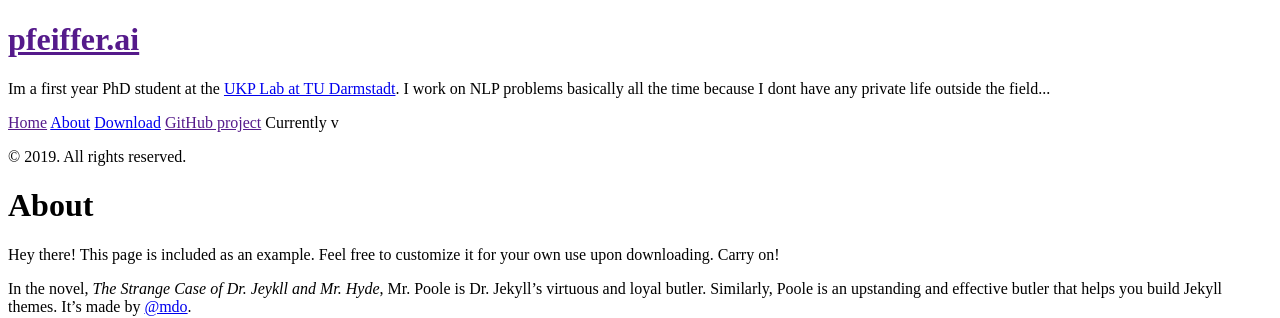
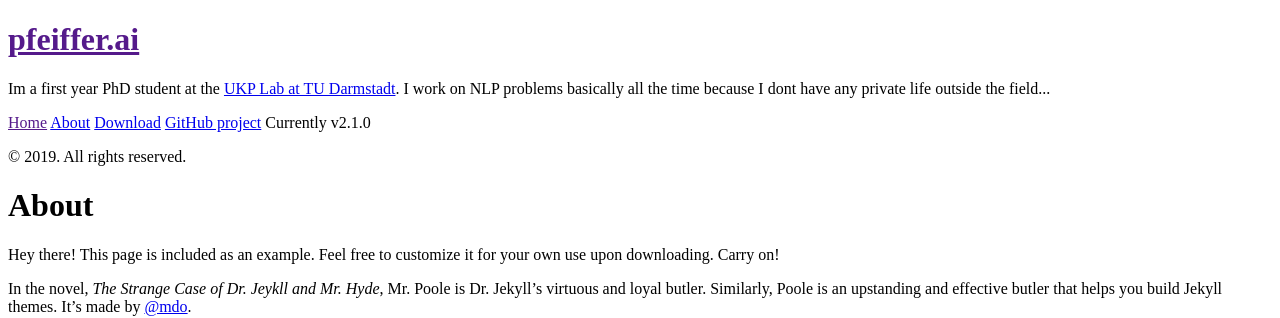
Before and after one commit to JoPfeiff/JoPfeiff_github_io, a Jekyll site: the page built from about.md, in a window 1280 px wide. Shown: the top 318 px of the page. Built offline with Jekyll 4.4.1, drawn with Linux system fonts in a browser that asks for light colours; Markdown is read by kramdown in place of the engine named in the settings; some of the changed lines change nothing that is shown.

Commit message:
Initial commit

```diff
--- a/_config.yml
+++ b/_config.yml
@@ -10,17 +10,17 @@
 title:            pfeiffer.ai
 tagline:          'Jonas Pfeiffer'
 description:      'Im a first year PhD student at the <a href="https://www.informatik.tu-darmstadt.de/ukp/ukp_home/index.en.jsp" target="_blank">UKP Lab at TU Darmstadt</a>. I work on NLP problems basically all the time because I dont have any private life outside the field... '
-url:              http://www.pfeiffer.ai
+url:              http://hyde.getpoole.com
 baseurl:          /
 
 author:
-  name:           'Jonas Pfeiffer'
-  url:            https://twitter.com/PfeiffJo
+  name:           'Mark Otto'
+  url:            https://twitter.com/mdo
 
-# paginate:         5
+paginate:         5
 
-# # Custom vars
-# version:          2.1.0
+# Custom vars
+version:          2.1.0
 
-# github:
-#   repo:           https://github.com/poole/hyde
+github:
+  repo:           https://github.com/poole/hyde
```
